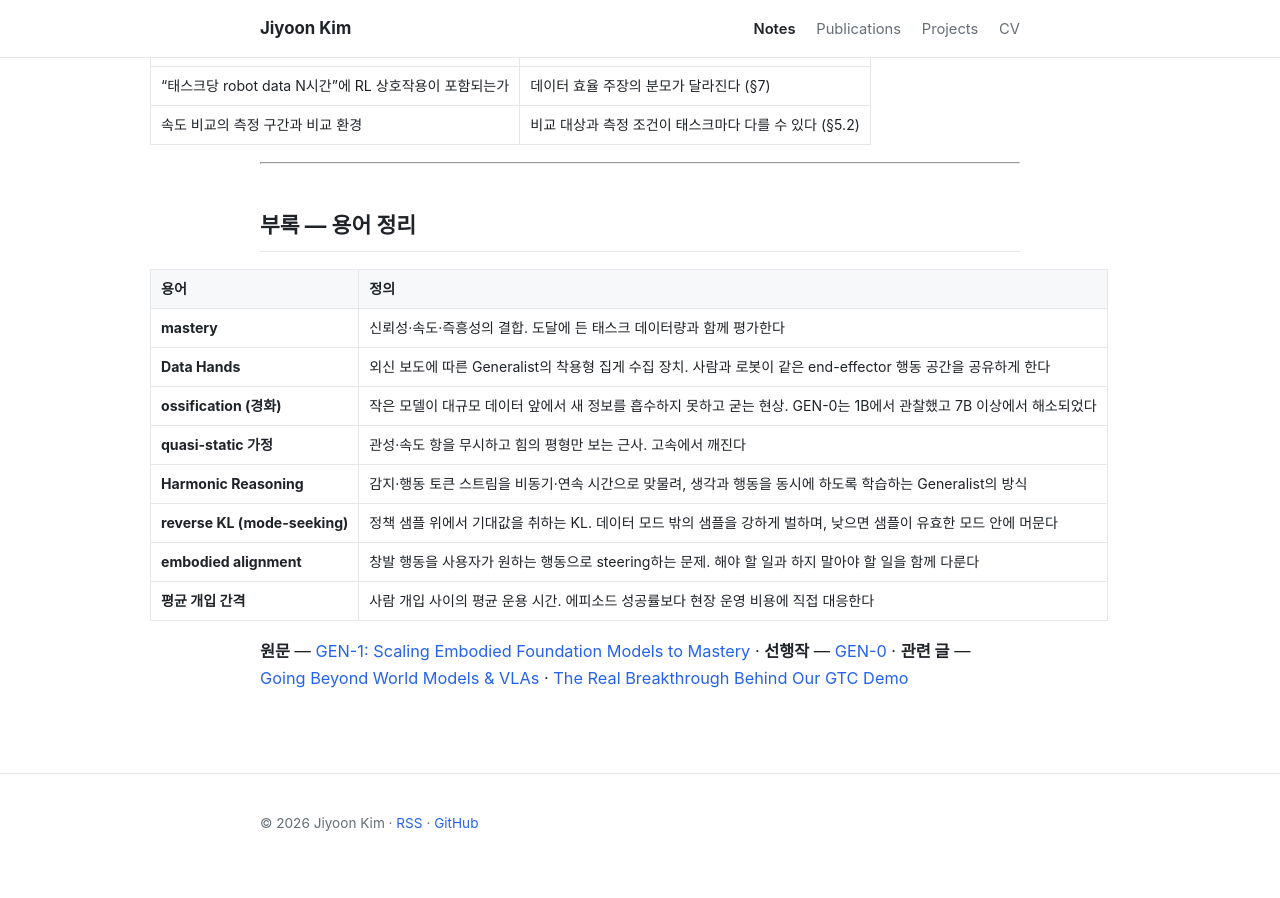
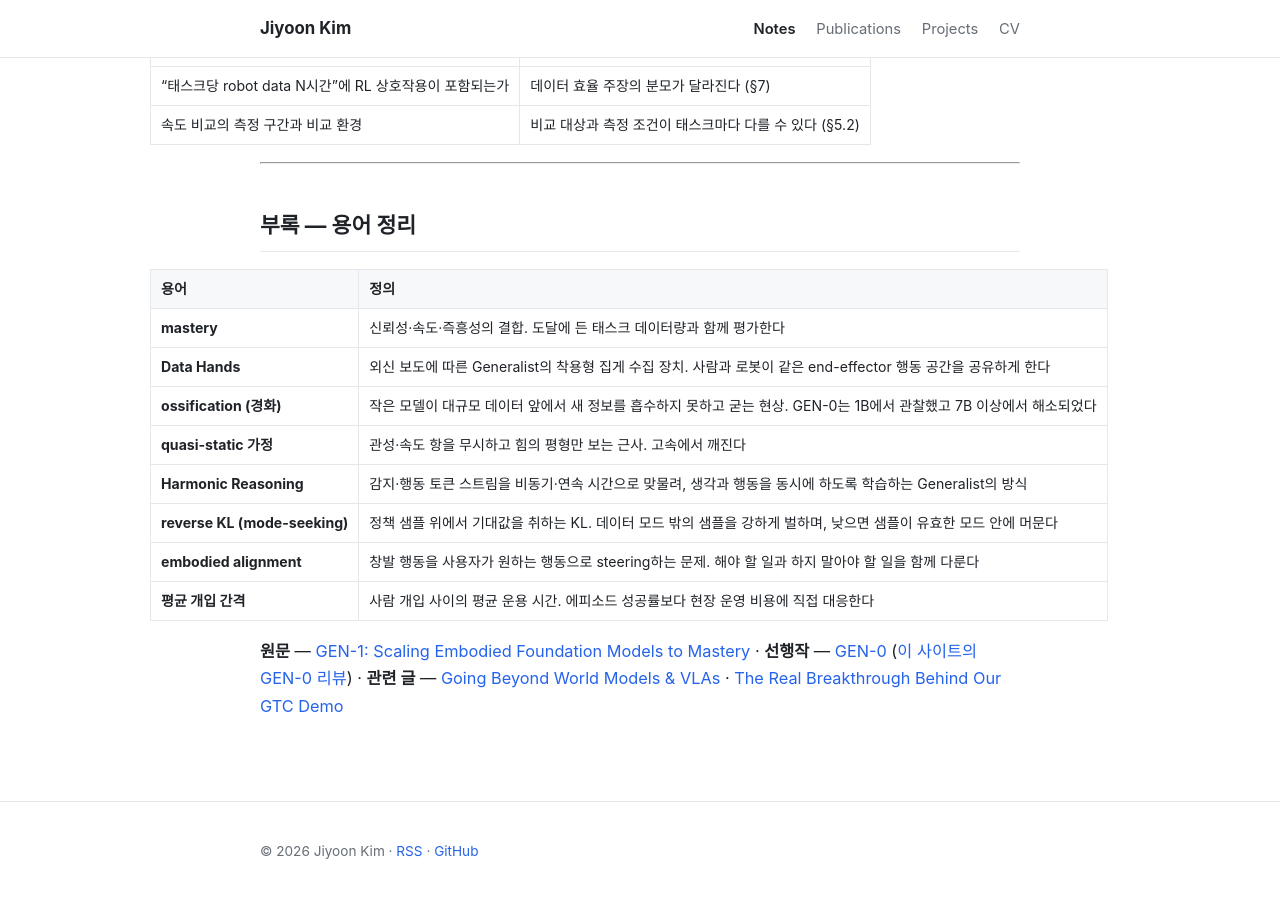
Before and after one commit to jiyoon0630/jiyoon0630.github.io, a Jekyll site: the page built from _posts/2026-04-08-gen-1-embodied-mastery.md, in a window 1280 px wide and 900 px high, scrolled down 17075 px. Built offline with Jekyll 4.4.1, drawn with Linux system fonts in a browser that asks for light colours; before the commit the page ends 17948 px from its top, so only the background shows below that.

Commit message:
Link the GEN-1 review to the site's GEN-0 review
Co-Authored-By: Claude Opus 5.5 <noreply@anthropic.com>
Claude-Session: https://claude.ai/code/session_01L6QY9XzmiaAn6FqTTnswhH

```diff
--- a/_posts/2026-04-08-gen-1-embodied-mastery.md
+++ b/_posts/2026-04-08-gen-1-embodied-mastery.md
@@ -498,4 +498,4 @@ LLM과 agentic AI 배경에서 보면 이 발표는 익숙한 교훈들로 읽
 | **embodied alignment** | 창발 행동을 사용자가 원하는 행동으로 steering하는 문제. 해야 할 일과 하지 말아야 할 일을 함께 다룬다 |
 | **평균 개입 간격** | 사람 개입 사이의 평균 운용 시간. 에피소드 성공률보다 현장 운영 비용에 직접 대응한다 |
 
-**원문** — [GEN-1: Scaling Embodied Foundation Models to Mastery](https://generalistai.com/blog/gen-1) · **선행작** — [GEN-0](https://generalistai.com/blog/gen-0) · **관련 글** — [Going Beyond World Models & VLAs](https://generalistai.com/blog/beyond-world-models) · [The Real Breakthrough Behind Our GTC Demo](https://generalistai.com/blog/the-real-breakthrough-behind-our-gtc-demo)
+**원문** — [GEN-1: Scaling Embodied Foundation Models to Mastery](https://generalistai.com/blog/gen-1) · **선행작** — [GEN-0](https://generalistai.com/blog/gen-0) ([이 사이트의 GEN-0 리뷰](/notes/gen-0-embodied-scaling/)) · **관련 글** — [Going Beyond World Models & VLAs](https://generalistai.com/blog/beyond-world-models) · [The Real Breakthrough Behind Our GTC Demo](https://generalistai.com/blog/the-real-breakthrough-behind-our-gtc-demo)
```
Also changed, not shown: _posts/2026-04-08-gen-1-embodied-mastery-en.md (+1 -1 lines).
